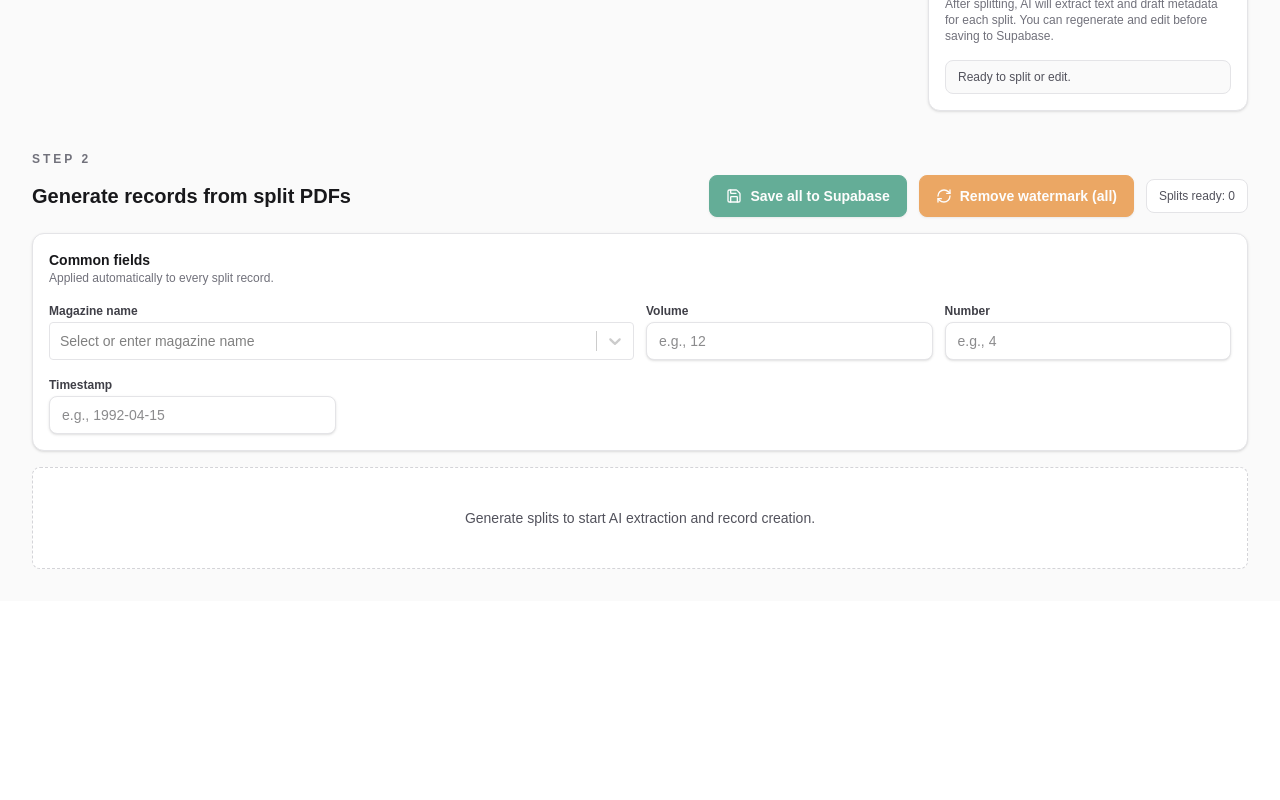
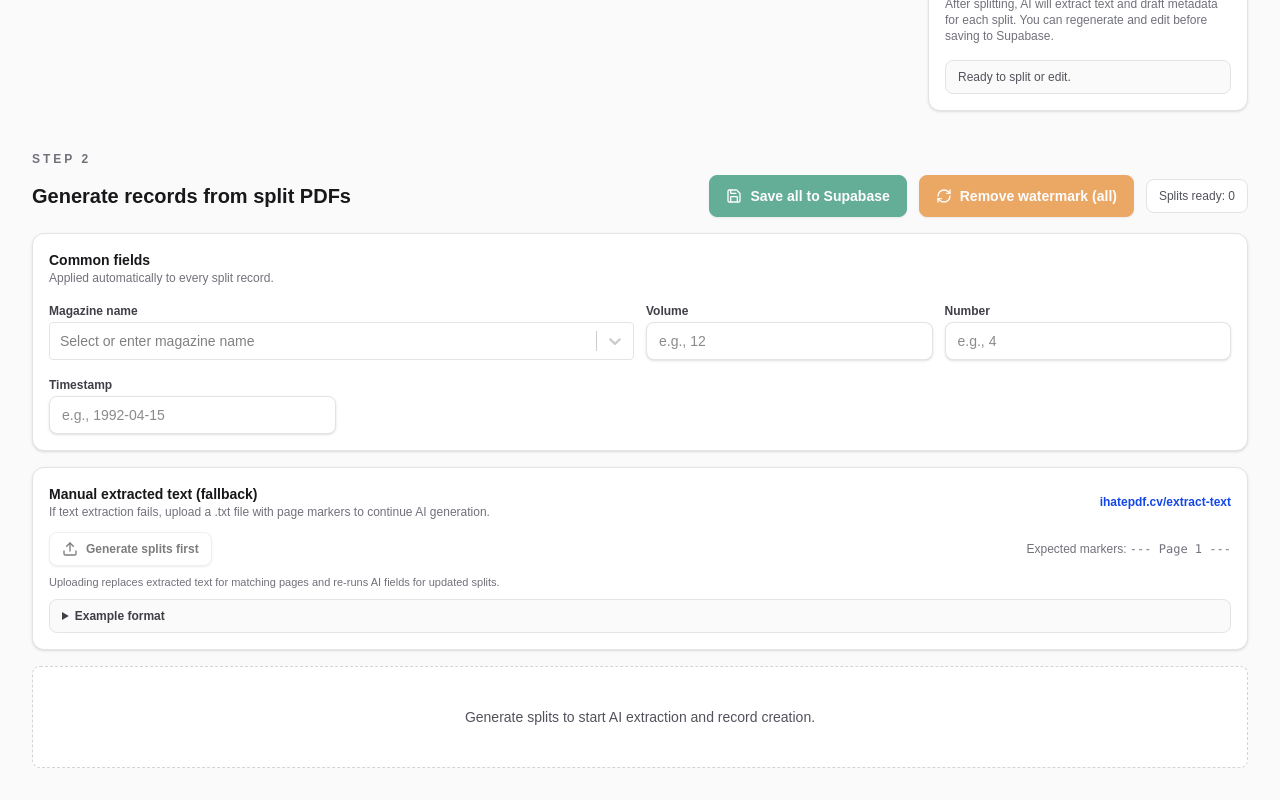
Before and after one commit to dhruvsh-1729/pdf-table, a Next.js app: page /add in a window 1280 px wide. Shown: the part 433-1233 px from the top of the page. Before the commit the page ends 1034 px from the top, so only its background shows below. Built offline with nearby package versions, Linux system fonts and the light colour scheme; no server answers.

Commit message:
added fixes for text extractio

```diff
--- a/pages/add.tsx
+++ b/pages/add.tsx
@@ -78,6 +78,42 @@ const buildInitialFields = (pageRange: string): Record<FieldKey, FieldState<stri
   authors: { value: [], status: "idle" },
 });
 
+type PageTextMap = Record<number, string>;
+
+const PAGE_MARKER_RE = /^\s*-*\s*Page\s+(\d+)\s*-*\s*$/i;
+
+const parseExtractedTextFile = (raw: string): PageTextMap => {
+  const normalized = raw.replace(/^\uFEFF/, "").replace(/\r\n/g, "\n");
+  const lines = normalized.split("\n");
+  const byPage: Record<number, string[]> = {};
+  let currentPage: number | null = null;
+
+  for (const line of lines) {
+    const match = line.match(PAGE_MARKER_RE);
+    if (match) {
+      const pageNum = Number.parseInt(match[1], 10);
+      if (Number.isFinite(pageNum) && pageNum > 0) {
+        currentPage = pageNum;
+        if (!byPage[currentPage]) byPage[currentPage] = [];
+      } else {
+        currentPage = null;
+      }
+      continue;
+    }
+
+    if (currentPage !== null) {
+      byPage[currentPage].push(line);
+    }
+  }
+
+  const pageText: PageTextMap = {};
+  Object.entries(byPage).forEach(([page, linesForPage]) => {
+    pageText[Number(page)] = linesForPage.join("\n").trim();
+  });
+
+  return pageText;
+};
+
 function Add() {
   const [isClient, setIsClient] = useState(false);
   const [reactPdf, setReactPdf] = useState<{ Document: any; Page: any } | null>(null);
@@ -98,6 +134,9 @@ function Add() {
   // Step 2 state
   const [splitRecords, setSplitRecords] = useState<SplitRecord[]>([]);
   const splitRecordsRef = useRef<SplitRecord[]>([]);
+  const manualTextInputRef = useRef<HTMLInputElement | null>(null);
+  const [manualTextBusy, setManualTextBusy] = useState(false);
+  const [manualTextInfo, setManualTextInfo] = useState<{ fileName: string; pageCount: number } | null>(null);
   const [savingAll, setSavingAll] = useState(false);
   const [removingWatermark, setRemovingWatermark] = useState(false);
   const [hoverPreview, setHoverPreview] = useState<{ pageNumber: number; rotation: number } | null>(null);
@@ -474,6 +513,123 @@ function Add() {
     [runInitialAi],
   );
 
+  const applyManualExtractedText = useCallback(
+    async (uploaded: File) => {
+      if (manualTextBusy) return;
+      if (!splitRecordsRef.current.length) {
+        toast.error("Generate splits before uploading extracted text.");
+        return;
+      }
+
+      const hasRunningExtraction = splitRecordsRef.current.some((s) => s.extraction.status === "running");
+      const hasAiBusy = splitRecordsRef.current.some((s) => Object.values(s.fields).some((f) => f.status === "loading"));
+      if (hasRunningExtraction || hasAiBusy) {
+        toast.error("Wait for extraction and AI tasks to finish before applying manual text.");
+        return;
+      }
+
+      setManualTextBusy(true);
+      try {
+        const raw = await uploaded.text();
+        const pageTextMap = parseExtractedTextFile(raw);
+        const pageCount = Object.keys(pageTextMap).length;
+        if (!pageCount) {
+          throw new Error('No page markers found. Use lines like "--- Page 1 ---".');
+        }
+
+        const missingPages = new Set<number>();
+        const emptySplits: number[] = [];
+        const updatedSplitIds = new Set<string>();
+
+        const nextSplits = splitRecordsRef.current.map((split) => {
+          const parts: string[] = [];
+          split.pages.forEach((page) => {
+            if (!Object.prototype.hasOwnProperty.call(pageTextMap, page)) {
+              missingPages.add(page);
+              return;
+            }
+            const pageText = pageTextMap[page];
+            if (!pageText) {
+              missingPages.add(page);
+              return;
+            }
+            parts.push(`--- Page ${page} ---\n${pageText}`);
+          });
+
+          const combined = parts.join("\n\n").trim();
+          if (!combined) {
+            emptySplits.push(split.sectionIndex);
+            return split;
+          }
+
+          updatedSplitIds.add(split.id);
+          return {
+            ...split,
+            extraction: {
+              status: "done",
+              text: combined,
+              error: undefined,
+              language: split.extraction.language || null,
+            },
+          };
+        });
+
+        setSplitRecords(() => nextSplits);
+        setManualTextInfo({ fileName: uploaded.name, pageCount });
+
+        const missingList = Array.from(missingPages).sort((a, b) => a - b);
+        if (missingList.length) {
+          const preview = missingList.slice(0, 12).join(", ");
+          toast.warning(
+            `Missing text for ${missingList.length} page${missingList.length === 1 ? "" : "s"}: ${preview}${
+              missingList.length > 12 ? "…" : ""
+            }`,
+          );
+        }
+
+        if (emptySplits.length) {
+          toast.warning(
+            `No text found for split${emptySplits.length === 1 ? "" : "s"}: ${emptySplits
+              .sort((a, b) => a - b)
+              .join(", ")}.`,
+          );
+        }
+
+        if (!updatedSplitIds.size) {
+          toast.warning("No splits were updated. Check that page markers match your PDF page numbers.");
+          return;
+        }
+
+        toast.success(
+          `Applied extracted text for ${updatedSplitIds.size} split${updatedSplitIds.size === 1 ? "" : "s"}.`,
+        );
+
+        for (const split of nextSplits) {
+          if (!updatedSplitIds.has(split.id)) continue;
+          const text = split.extraction.text || "";
+          if (!text.trim()) continue;
+          await runInitialAi(split.id, text, split.fileName);
+        }
+      } catch (err) {
+        const message = err instanceof Error ? err.message : "Failed to apply extracted text.";
+        toast.error(message);
+      } finally {
+        setManualTextBusy(false);
+      }
+    },
+    [manualTextBusy, runInitialAi],
+  );
+
+  const handleManualTextUpload = useCallback(
+    async (event: ChangeEvent<HTMLInputElement>) => {
+      const uploaded = event.target.files?.[0];
+      if (!uploaded) return;
+      await applyManualExtractedText(uploaded);
+      if (manualTextInputRef.current) manualTextInputRef.current.value = "";
+    },
+    [applyManualExtractedText],
+  );
+
   const generateSplits = useCallback(
     async (opts?: { downloadZip?: boolean }) => {
       if (!file) {
@@ -804,6 +960,14 @@ function Add() {
 
   const extractionInProgress = splitRecords.some((s) => s.extraction.status === "running");
   const aiBusy = splitRecords.some((s) => Object.values(s.fields).some((f) => f.status === "loading"));
+  const manualUploadDisabled =
+    manualTextBusy ||
+    generatingSplits ||
+    savingAll ||
+    removingWatermark ||
+    extractionInProgress ||
+    aiBusy ||
+    splitRecords.length === 0;
 
   return (
     <div className="min-h-screen bg-zinc-50">
@@ -1189,6 +1353,69 @@ function Add() {
             </div>
           </div>
 
+          <div className="rounded-xl border border-zinc-200 bg-white p-4 shadow-sm">
+            <div className="flex flex-col gap-2 sm:flex-row sm:items-center sm:justify-between">
+              <div>
+                <h3 className="text-sm font-semibold text-zinc-900">Manual extracted text (fallback)</h3>
+                <p className="text-xs text-zinc-500">
+                  If text extraction fails, upload a .txt file with page markers to continue AI generation.
+                </p>
+              </div>
+              <a
+                href="https://ihatepdf.cv/extract-text"
+                target="_blank"
+                rel="noreferrer"
+                className="text-xs font-semibold text-blue-700 transition hover:text-blue-800"
+              >
+                ihatepdf.cv/extract-text
+              </a>
+            </div>
+            <div className="mt-3 flex flex-col gap-3 sm:flex-row sm:items-center sm:justify-between">
+              <label
+                className={`inline-flex items-center gap-2 rounded-lg border border-zinc-200 bg-white px-3 py-2 text-xs font-semibold text-zinc-800 shadow-sm transition hover:border-zinc-300 hover:bg-zinc-50 ${
+                  manualUploadDisabled ? "cursor-not-allowed opacity-60" : ""
+                }`}
+              >
+                <Upload className="h-4 w-4" />
+                <span>
+                  {manualTextBusy
+                    ? "Applying..."
+                    : splitRecords.length
+                      ? "Upload extracted .txt"
+                      : "Generate splits first"}
+                </span>
+                <input
+                  ref={manualTextInputRef}
+                  type="file"
+                  accept=".txt,text/plain"
+                  disabled={manualUploadDisabled}
+                  onChange={handleManualTextUpload}
+                  className="hidden"
+                />
+              </label>
+              <div className="text-xs text-zinc-500">
+                Expected markers: <span className="font-mono">--- Page 1 ---</span>
+              </div>
+            </div>
+            {manualTextInfo && (
+              <div className="mt-2 text-xs text-zinc-500">
+                Loaded {manualTextInfo.fileName} ({manualTextInfo.pageCount} pages).
+              </div>
+            )}
+            <p className="mt-2 text-[11px] text-zinc-500">
+              Uploading replaces extracted text for matching pages and re-runs AI fields for updated splits.
+            </p>
+            <details className="mt-2 rounded-lg border border-zinc-200 bg-zinc-50 px-3 py-2 text-xs text-zinc-600">
+              <summary className="cursor-pointer font-semibold text-zinc-700">Example format</summary>
+              <pre className="mt-2 whitespace-pre-wrap rounded bg-white p-2 text-[11px] text-zinc-700">
+--- Page 1 ---
+Journal of Indian History and Culture September 2018, Twenty Fourth Issue
+
+--- Page 2 ---
+Editor: Dr. G. J. Sudhakar ...</pre>
+            </details>
+          </div>
+
           {splitRecords.length === 0 ? (
             <div className="flex items-center justify-center rounded-lg border border-dashed border-zinc-300 bg-white p-10 text-sm text-zinc-600">
               Generate splits to start AI extraction and record creation.
```
